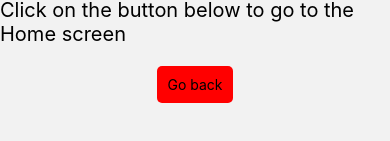
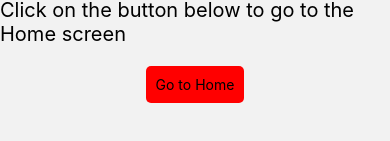
Before and after one commit to GuiHJLima/newboiler-plate, a React Native app: screen /Totoro in a window 390 px wide. Shown: the part 599-740 px from the top of the page. Built offline with nearby package versions, Linux system fonts and the light colour scheme.

Commit message:
feat: components mybutton and title

```diff
--- a/src/components/Button/index.jsx
+++ b/src/components/Button/index.jsx
@@ -3,7 +3,7 @@ import styles from './styles'
 import { useNavigation } from '@react-navigation/native';
 
 
-const MyButton = ({destination, type}) => {
+const MyButton = ({destination, type, name}) => {
 
   const navigation = useNavigation()
 
@@ -11,11 +11,11 @@ const MyButton = ({destination, type}) => {
     <>
     { type === 'back' ?
       <TouchableOpacity onPress={() => navigation.goBack()} style={styles.backButton}>
-        <Text style={styles.text}>Go back</Text>
+        <Text style={styles.text}>Go to {name}</Text>
       </TouchableOpacity>
       :
       <TouchableOpacity onPress={() => navigation.navigate(destination)} style={styles.goButton}>
-        <Text style={styles.text}>Go to {destination}</Text>
+        <Text style={styles.text}>Go to {name}</Text>
       </TouchableOpacity>
       }
     </>
--- a/src/screens/Home/index.jsx
+++ b/src/screens/Home/index.jsx
@@ -10,7 +10,7 @@ export default function Home() {
     <View style={styles.container}>
       <Title title="Welcome to the Home screen" />
       <Text style={styles.text}>Click on the button below to go to the Totoro screen</Text>
-      <MyButton destination="Totoro"/>
+      <MyButton destination="Totoro" name="Totoro"/>
     </View>
   )
 }
--- a/src/screens/Totoro/index.jsx
+++ b/src/screens/Totoro/index.jsx
@@ -12,7 +12,7 @@ export default function Totoro() {
       <Title title="Welcome to the Totoro screen" />
       <Image source={require('./../../../assets/totoro.jpg')} style={{ width: '100%', height: '50%' }} />
       <Text style={styles.text}>Click on the button below to go to the Home screen</Text>
-      <MyButton destination="Home" type="back"/>
+      <MyButton destination="Home" type="back" name="Home"/>
     </View>
   )
 }
```
